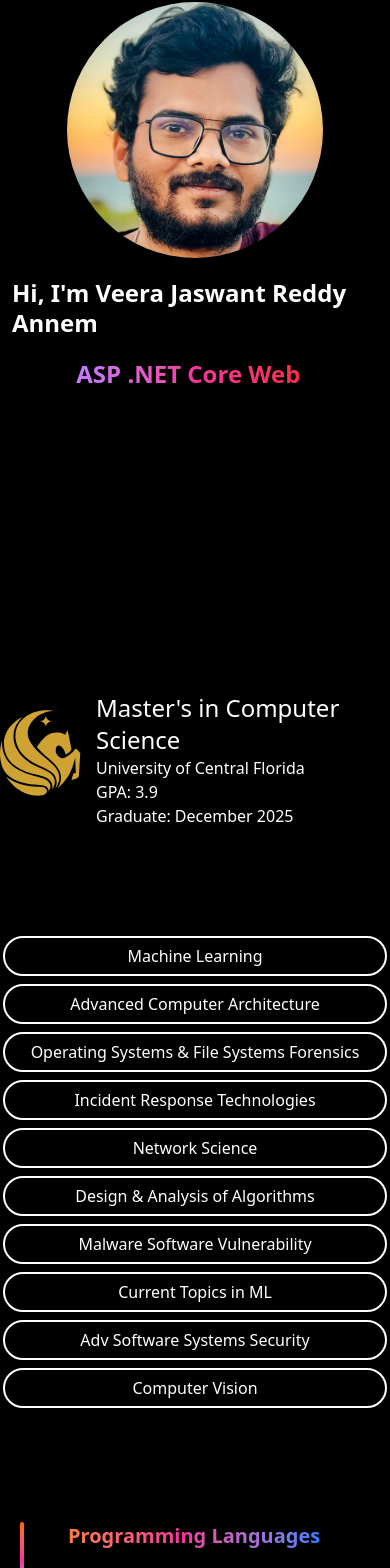
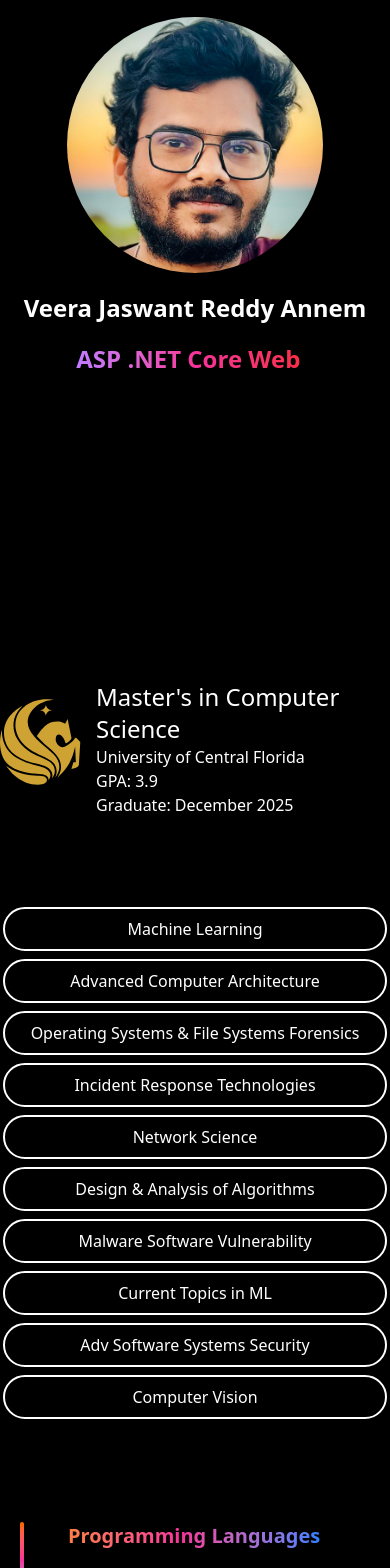
Before and after one commit to Veera-Jaswant/my-project, a React (Vite) app: page / in a window 390 px wide. Shown: the part 226-1794 px from the top of the page. Built offline with nearby package versions, Linux system fonts and the light colour scheme.

Commit message:
Ui Changes

```diff
--- a/src/components/Education.tsx
+++ b/src/components/Education.tsx
@@ -26,11 +26,11 @@ const Education = () => {
                 </div>
             </div>
 
-            <div className="flex justify-center items-center md:pt-10 pt-0">
+            <div className="flex justify-center items-center lg:pt-10 pt-1">
                 <div className=" flex flex-col gap-2">
                     {courses.map((course) => (
                         <div
-                            className="border-2 rounded-full md:p-2 p-1.5 text-center w-96"
+                            className="border-2 rounded-full p-2 text-center w-96"
                             key={course.id}
                         >
                             {course.title}
--- a/src/components/Home.tsx
+++ b/src/components/Home.tsx
@@ -7,16 +7,13 @@ const Home = () => {
                         place-content-center place-items-center px-3">
 
             <div className="w-64 h-64 rounded-full overflow-hidden shrink-0">
-                <img
-                    src="portfolio-profile-pic.jpg"
-                    alt="PortfolioProfilePic"
-                    className="w-full h-full object-cover"
-                />
+                <img src="portfolio-profile-pic.jpg" alt="PortfolioProfilePic"
+                     className="w-full h-full object-cover"/>
             </div>
 
 
             <h1 className="md:text-4xl text-2xl font-extrabold leading-tight">
-                Hi, I'm
+                <div className="hidden md:block">Hi, I'm</div>
                 <span> Veera Jaswant Reddy Annem</span>
             </h1>
 
```
